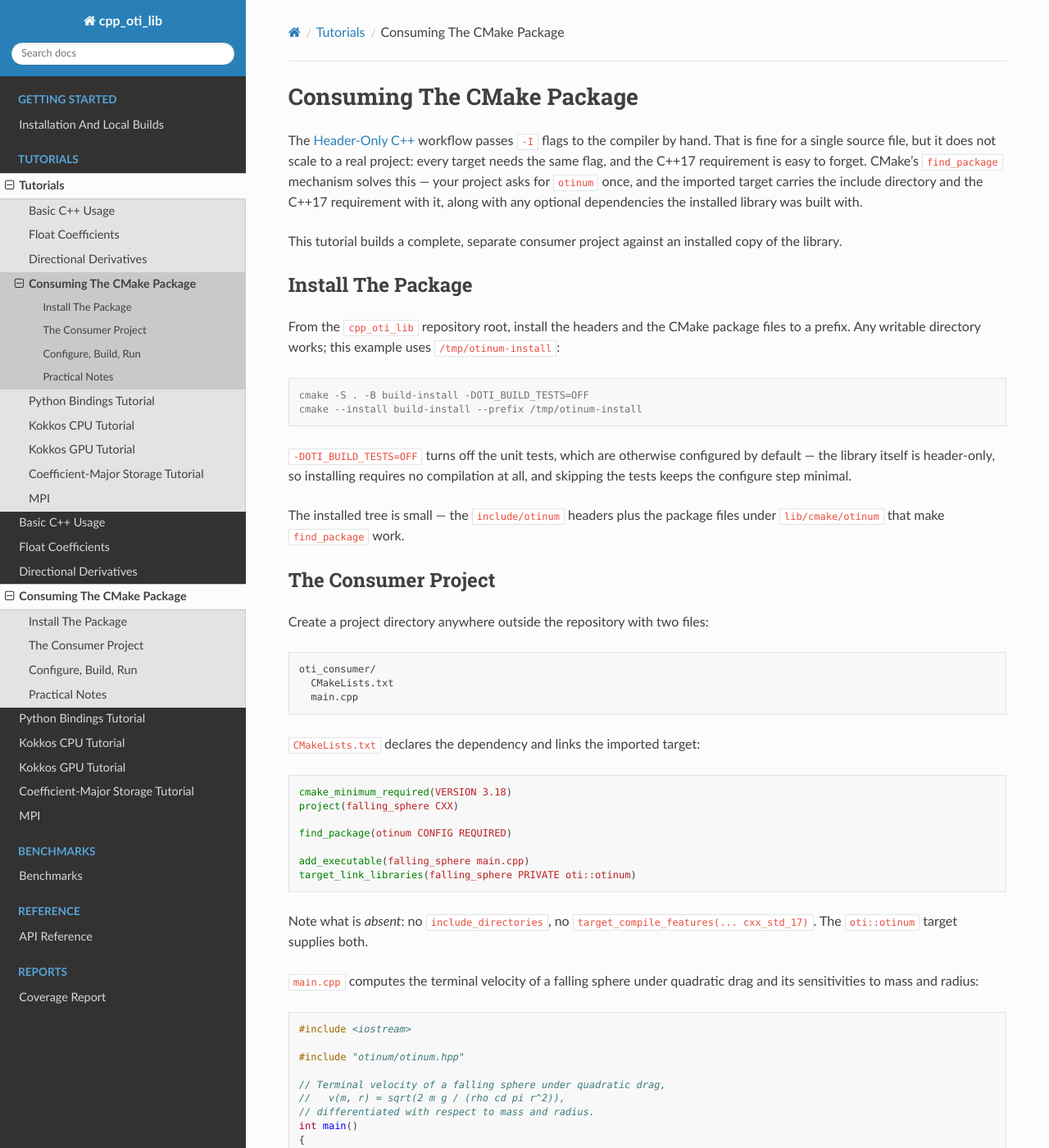
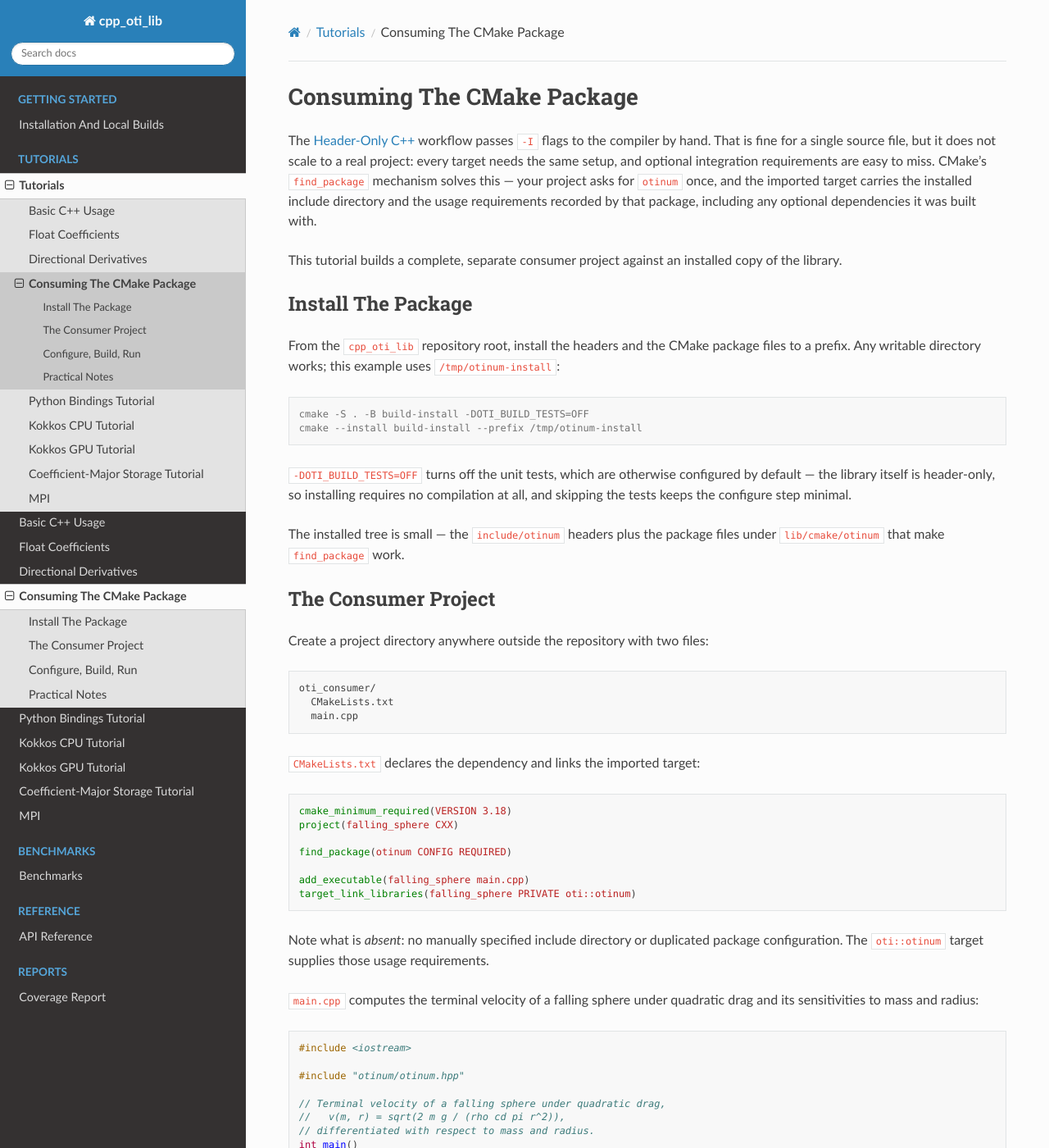
Before and after one commit to Samm-Py/cpp_oti_lib, a Sphinx documentation site: the page built from docs/tutorials/cmake_package.rst, in a window 1280 px wide and 1400 px high. Shown: the whole window at 82% size. Built offline with Sphinx 7.4.7 and the Read the Docs theme 3.1.0, drawn with Linux system fonts in a browser that asks for light colours.

Commit message:
Docs: clarify CMake package usage-requirements wording
The imported oti::otinum target carries the installed include directory and
whatever usage requirements the package recorded (optional Kokkos, etc.), not
just the C++17 flag -- reword installation.rst and cmake_package.rst to say so.

Co-Authored-By: Claude Opus 4.8 <noreply@anthropic.com>

```diff
--- a/docs/installation.rst
+++ b/docs/installation.rst
@@ -177,9 +177,9 @@ Configure that project with the installation prefix:
      -DCMAKE_PREFIX_PATH=/tmp/otinum-install
    cmake --build /path/to/consumer/build
 
-The imported target supplies the include directory and C++17 requirement.
-:doc:`tutorials/cmake_package` walks through a complete consumer project,
-including the source files and expected output.
+The imported target supplies the include directory and the usage requirements
+recorded by the installed package. :doc:`tutorials/cmake_package` walks through
+a complete consumer project, including the source files and expected output.
 
 Focused Unit Tests
 ------------------
--- a/docs/tutorials/cmake_package.rst
+++ b/docs/tutorials/cmake_package.rst
@@ -3,11 +3,11 @@ Consuming The CMake Package
 
 The :ref:`installation:Header-Only C++` workflow passes ``-I`` flags to the
 compiler by hand. That is fine for a single source file, but it does not scale
-to a real project: every target needs the same flag, and the C++17
-requirement is easy to forget. CMake's ``find_package`` mechanism solves
-this — your project asks for ``otinum`` once, and the imported target carries
-the include directory and the C++17 requirement with it, along with any
-optional dependencies the installed library was built with.
+to a real project: every target needs the same setup, and optional integration
+requirements are easy to miss. CMake's ``find_package`` mechanism solves this —
+your project asks for ``otinum`` once, and the imported target carries the
+installed include directory and the usage requirements recorded by that package,
+including any optional dependencies it was built with.
 
 This tutorial builds a complete, separate consumer project against an
 installed copy of the library.
@@ -55,9 +55,9 @@ Create a project directory anywhere outside the repository with two files:
    add_executable(falling_sphere main.cpp)
    target_link_libraries(falling_sphere PRIVATE oti::otinum)
 
-Note what is *absent*: no ``include_directories``, no
-``target_compile_features(... cxx_std_17)``. The ``oti::otinum`` target
-supplies both.
+Note what is *absent*: no manually specified include directory or duplicated
+package configuration. The ``oti::otinum`` target supplies those usage
+requirements.
 
 ``main.cpp`` computes the terminal velocity of a falling sphere under
 quadratic drag and its sensitivities to mass and radius:
```
